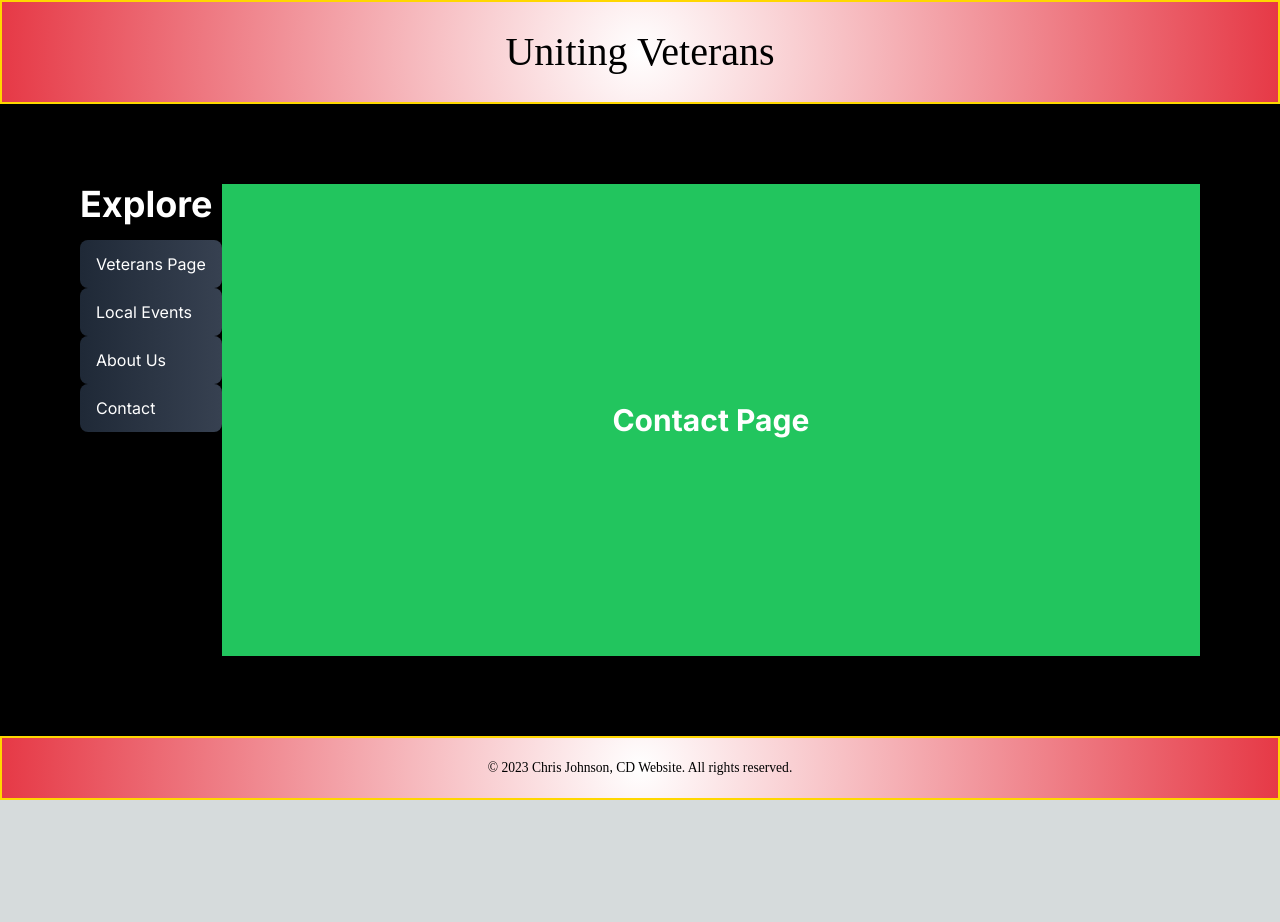
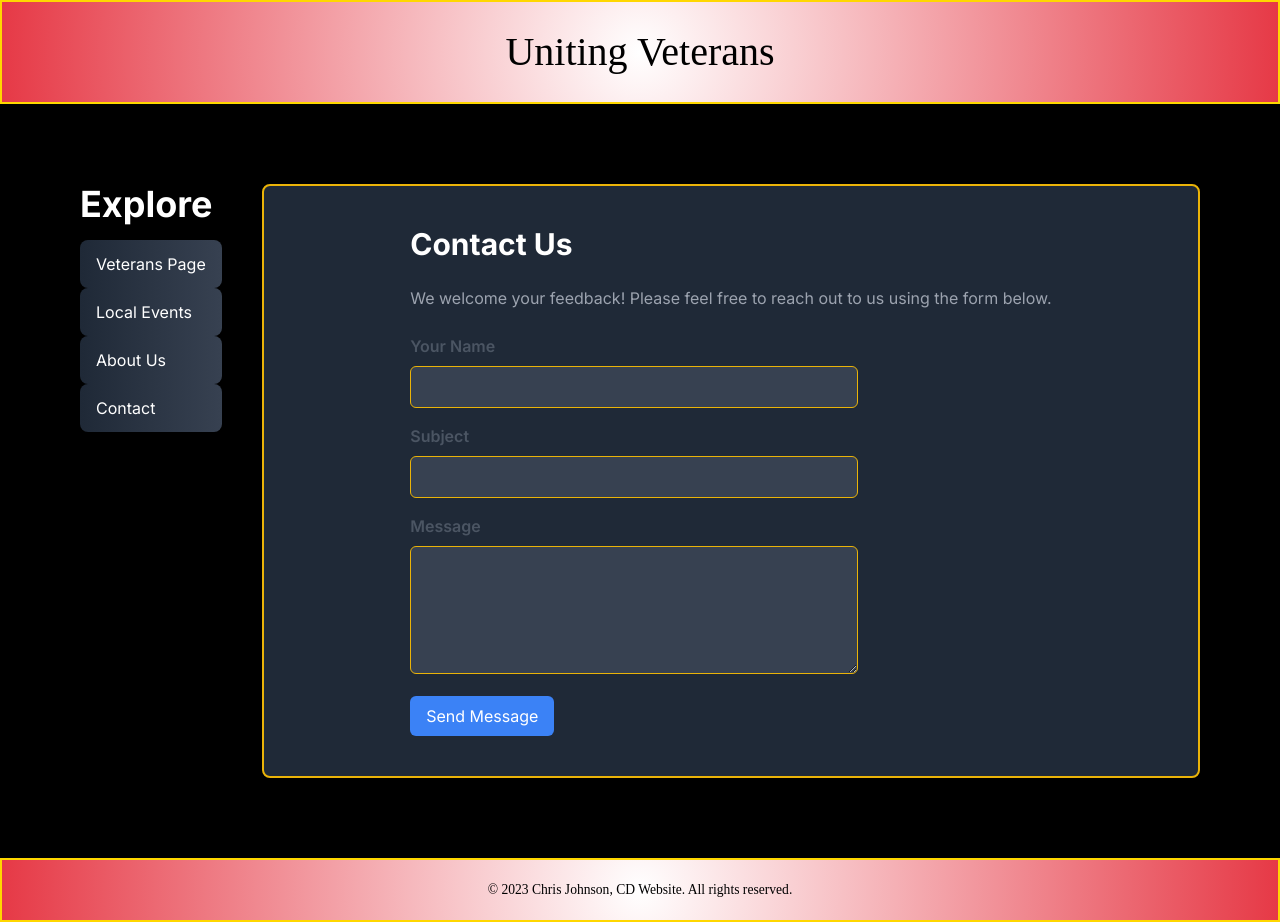
Before and after one commit to ChrisJohnsonCD/unitingveterans, a Next.js app: page /sprint1 in a window 1280 px wide. Both pictures are taken after a click on the element "Contact". Before the commit the page ends 800 px from the top, so only its background shows below. Built offline with nearby package versions, Linux system fonts and the light colour scheme.

Commit message:
sprint 1 complete

```diff
--- /dev/null
+++ b/app/sprint1/contact.js
@@ -0,0 +1,131 @@
+// Import necessary modules
+import React, { useState } from 'react';
+
+// ContactForm component definition
+const ContactForm = () => {
+  // State to manage form data
+  const [formData, setFormData] = useState({
+    name: '',
+    subject: '',
+    message: '',
+  });
+
+  // State for feedback messages
+  const [feedback, setFeedback] = useState('');
+
+  // State for loading state
+  const [loading, setLoading] = useState(false);
+
+  // Function to handle form field changes
+  const handleChange = (e) => {
+    setFormData({ ...formData, [e.target.name]: e.target.value });
+  };
+
+  // Function to handle form submission
+  const handleSubmit = async (e) => {
+    e.preventDefault();
+
+    // Display loading state
+    setLoading(true);
+
+    // Simulate a delay (you can remove this in a real-world scenario)
+    await new Promise((resolve) => setTimeout(resolve, 1000));
+
+    // Assuming you have a server endpoint to handle the email sending process
+    try {
+      const response = await fetch('/api/send-email', {
+        method: 'POST',
+        headers: {
+          'Content-Type': 'application/json',
+        },
+        body: JSON.stringify(formData),
+      });
+
+      if (response.ok) {
+        setFeedback('Email sent successfully!');
+        // Clear the form
+        setFormData({
+          name: '',
+          subject: '',
+          message: '',
+        });
+      } else {
+        setFeedback('Failed to send email. Please try again.');
+      }
+    } catch (error) {
+      console.error('Error sending email:', error);
+      setFeedback('An error occurred. Please try again.');
+    } finally {
+      // Hide loading state
+      setLoading(false);
+    }
+  };
+
+  // JSX structure for the ContactForm component
+
+  return (
+    <div className="bg-gray-800 p-10 ml-10 h-full flex justify-center border-2 border-yellow-500 rounded-lg">
+      <div className="text-white">
+        <h2 className="text-3xl font-bold mb-6">Contact Us</h2>
+        <p className="text-gray-400 mb-6">
+          We welcome your feedback! Please feel free to reach out to us using the form below.
+        </p>
+        {/* Display feedback to the user */}
+        {feedback && <div className="mb-4 text-green-600">{feedback}</div>}
+        <form onSubmit={handleSubmit} className="max-w-md">
+          {/* Input field for name */}
+          <div className="mb-4">
+            <label htmlFor="name" className="block text-gray-600 font-semibold mb-2 ">
+              Your Name
+            </label>
+            <input
+              type="text"
+              id="name"
+              name="name"
+              value={formData.name}
+              onChange={handleChange}
+              className="w-full border rounded-md py-2 px-3 bg-gray-700 text-white border-yellow-500 "
+              required
+            />
+          </div>
+          {/* Input field for subject */}
+          <div className="mb-4">
+            <label htmlFor="subject" className="block text-gray-600 font-semibold mb-2">
+              Subject
+            </label>
+            <input
+              type="text"
+              id="subject"
+              name="subject"
+              value={formData.subject}
+              onChange={handleChange}
+              className="w-full border rounded-md py-2 px-3 bg-gray-700 text-white border-yellow-500 "
+              required
+            />
+          </div>
+          {/* Input field for message */}
+          <div className="mb-4">
+            <label htmlFor="message" className="block text-gray-600 font-semibold mb-2">
+              Message
+            </label>
+            <textarea
+              id="message"
+              name="message"
+              value={formData.message}
+              onChange={handleChange}
+              className="w-full border rounded-md py-2 px-3 h-32 bg-gray-700 text-white border-yellow-500 "
+              required
+            ></textarea>
+          </div>
+          {/* Submit button */}
+          <button type="submit" className="bg-blue-500 text-white py-2 px-4 rounded-md" disabled={loading}>
+            {loading ? 'Sending...' : 'Send Message'}
+          </button>
+        </form>
+      </div>
+    </div>
+  );
+};
+
+// Export the ContactForm component
+export default ContactForm;
--- a/app/sprint1/page.js
+++ b/app/sprint1/page.js
@@ -5,18 +5,21 @@ import React, { useState } from 'react';
 import VeteransPage from './veterans';
 import LocalEventsPage from './localEvents';
 import AboutUsPage from './aboutUs';
-
+import ContactForm from './contact';
 
 
 
 
 
 // Contact Page Component
-const ContactPage = () => (
-  <div className="bg-green-500 p-20 h-full flex items-center justify-center">
-    <h2 className="text-3xl font-bold text-white">Contact Page</h2>
-  </div>
-);
+// const ContactPage = () => (
+//   <div className="bg-green-500 p-20 h-full flex items-center justify-center">
+//     <div className="text-white">
+//       {/* Include the ContactForm component */}
+//       <ContactForm />
+//     </div>
+//   </div>
+// );
 
 const Page = () => {
   const [currentPage, setCurrentPage] = useState('veterans');
@@ -93,7 +96,7 @@ const Page = () => {
           {currentPage === 'veterans' && <VeteransPage />}
           {currentPage === 'localEvents' && <LocalEventsPage />}
           {currentPage === 'aboutUs' && <AboutUsPage />}
-          {currentPage === 'contact' && <ContactPage />}
+          {currentPage === 'contact' && <ContactForm />}
         </div>
       </main>
 
```
Also changed, not shown: app/sprint1/Poppy.js (added).
